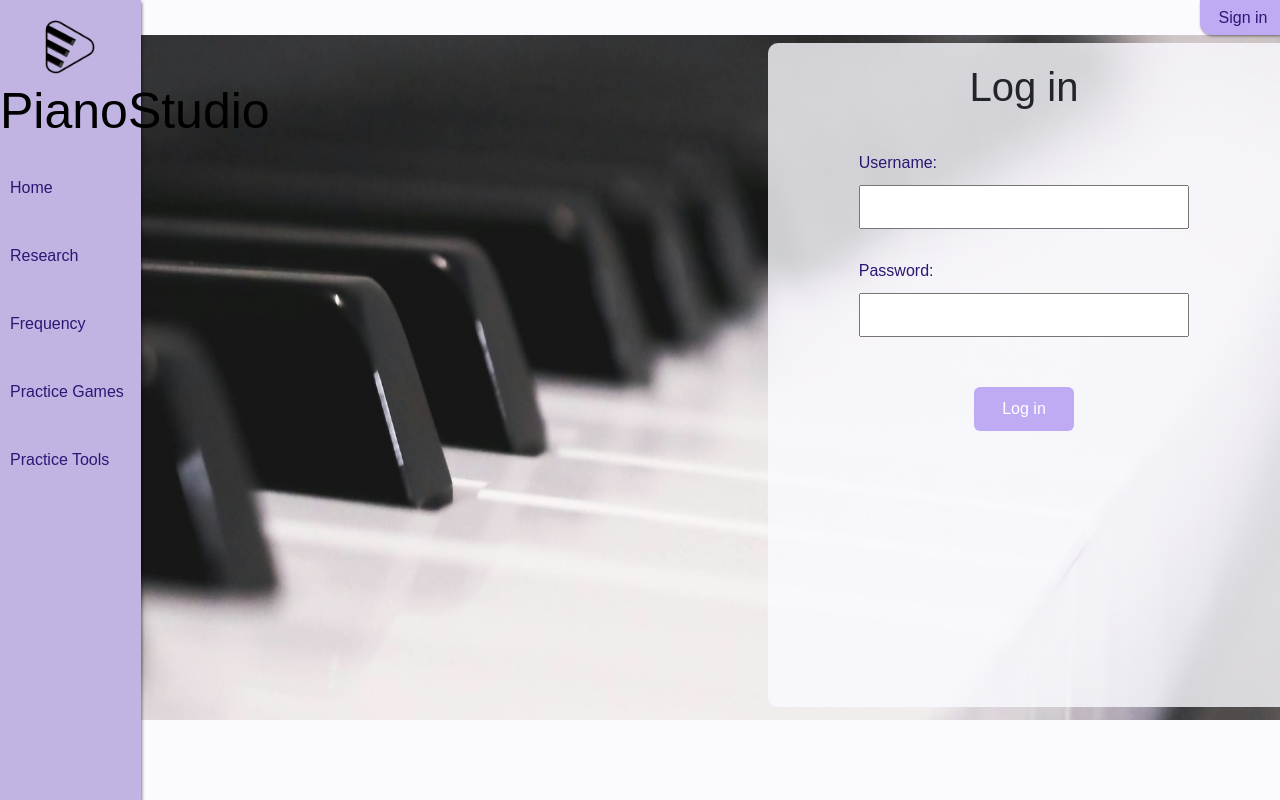
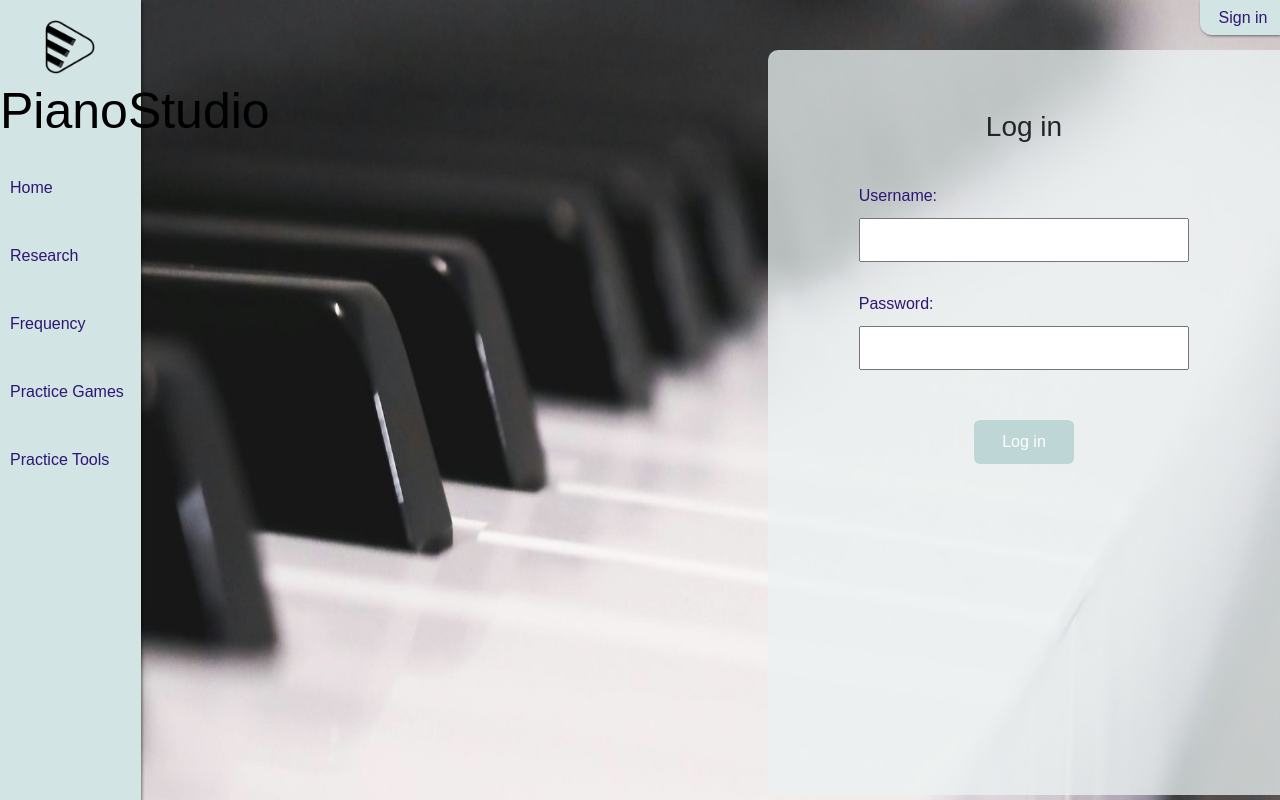
Before and after one commit to hjmitchell/COMP3000-Heather-Mitchell, a website built with Vite: page client/src/html/login.html in a window 1280 px wide. Built offline with nearby package versions, Linux system fonts and the light colour scheme; a web font is replaced by a local one.

Commit message:
login page styled

```diff
--- a/client/src/css/styles.css
+++ b/client/src/css/styles.css
@@ -35,7 +35,7 @@ ul, li {
     left: 0;
     height: 100vh;
     width: 11%;
-    background: #c1b4e2;
+    background: #d3e4e4;
     box-shadow: 1px 2px 3px rgba(0, 0, 0, .5);
 }
 .navContainer li a,
@@ -51,15 +51,13 @@ ul, li {
 }
 
 .navContainer li:hover > a {
-    background-color: #cfc4ed;
+    background-color: #cadada;
 }
 
 .navContainer li {
     /*Dropdown position*/
     position: relative;
 }
-
-
 
 .navContainer li ul.navDropdown {
     display: none;
@@ -85,11 +83,11 @@ ul, li {
 .navContainer li:hover ul {
     /*Dropdown show on hover*/
     display: block;
-    background-color: #cfc4ed;
+    background-color: #cadada;
 }
 .navContainer li ul li a:hover {
     /*Dropdown hover*/
-    background-color: #d8cfef;
+    background-color: #c6d3d3;
 }
 .logInBtn {
     float: right;
@@ -97,20 +95,20 @@ ul, li {
     padding-top: 1px;
     width: 80px;
     height: 35px;
-    background-color: #beabf4;
+    background-color: #d3e4e4;
     border: none;
     border-radius: 0 0 0 12px;
     box-shadow: 1px 1px 3px rgba(0, 0, 0, .5);
     color: #2D1674;
 }
 .logInBtn:hover {
-    background-color: #c1b4e2;
+    background-color: #c6d3d3;
 }
 
 
 /*Research*/
 h1,
-h6 {
+h6, h3 {
     text-align: center;
 }
 
@@ -173,27 +171,28 @@ h6 {
 .loginContainer {
     flex: 1;
     display: flex;
+    position: absolute;
+    z-index: -1;
     width: 100%;
+    height: 100vh;
     background-image: url('../../public/assets/pianoLoginBG.jpg');
     background-size: 100% 140%;
-    min-height: 85.6vh;
 }
 
 .loginFormContainer {
-    background-color: #fbfaffcd;
+    background-color: #ebf2f2c1;
     padding: 20px;
-    margin: 8px 5px 5px 10px;
+    margin: 50px 5px 5px 10px;
     border-radius: 10px 0px 0px 10px;
-    height: 83vh;
+    height: auto;
     width: 40%;
     margin-left: auto;
     margin-right: 0;
 }
 
-#loginForm {
+#loginForm, h3 {
     margin-top: 40px;
 }
-
 .loginFormContainer label {
     display: block;
     color: #2D1674;
@@ -209,7 +208,7 @@ h6 {
 }
 
 .loginFormContainer button {
-    background-color: #beabf4;
+    background-color: #bfd6d6;
     color: #ffffff;
     padding: 10px;
     width: 100px;
@@ -222,5 +221,5 @@ h6 {
 }
 
 .loginFormContainer button:hover {
-    background-color: #95788a;
+    background-color: #b5c4c4;
 }
--- a/client/src/html/login.html
+++ b/client/src/html/login.html
@@ -24,7 +24,7 @@
     <!--Login container-->
     <div class="loginContainer">
         <div class="loginFormContainer">
-            <h1>Log in</h1>
+            <h3>Log in</h3>
             <form id="loginForm">
                 <!--Username-->
                 <label for="username">Username:</label>
```
